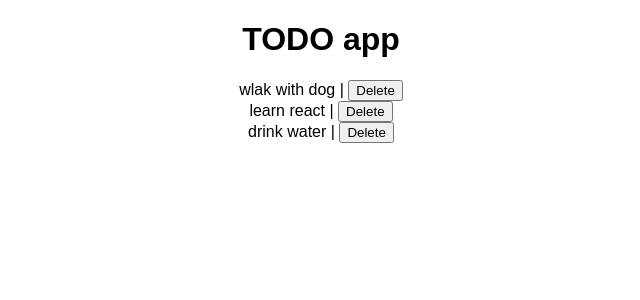
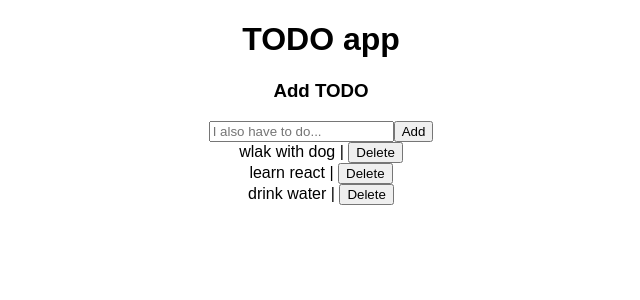
Before and after one commit to MacRayy/react-todo-app, a React (Create React App) app in the folder to-do-app/: page / in a window 1280 px wide. Shown: the top 300 px of the page, without its empty margins (319-959 px from the left). Built offline with nearby package versions, Linux system fonts and the light colour scheme.

Commit message:
feat(todo): add new todo item

```diff
--- a/to-do-app/src/App.js
+++ b/to-do-app/src/App.js
@@ -2,20 +2,21 @@ import React, { Component } from 'react'
 import './App.css'
 
 import TodoItem from './todo-item'
+import AddTodo from './add-todo'
 
 const todos = [
 	{
-		name: 'wlak with dog',
+		todo: 'wlak with dog',
 		id: 1,
 		done: true
 	},
 	{
-		name: 'learn react',
+		todo: 'learn react',
 		id: 2,
 		done: false
 	},
 	{
-		name: 'drink water',
+		todo: 'drink water',
 		id: 3,
 		done: false
 	}
@@ -28,9 +29,11 @@ class App extends Component {
 		super(props)
 
 		this.state = {
-			todos: JSON.parse(localStorage.getItem('todos'))
+			todos: JSON.parse(localStorage.getItem('todos')),
+			lastId: 0
 		}
 
+		this.onAdd = this.onAdd.bind(this)
 		this.onDelete = this.onDelete.bind(this)
 	}
 
@@ -39,9 +42,30 @@ class App extends Component {
 		this.setState({ todos })
 	}
 
+	componentDidMount() {
+		this.state.lastId = this.state.todos[0] !== undefined ? this.state.todos[this.state.todos.length - 1].id : 0
+	}
+
 	getTodos() {
 		return this.state.todos
 
+	}
+
+	setId() {
+		return this.state.lastId = this.state.lastId + 1
+	}
+
+	onAdd(todo) {
+		const todos = this.getTodos()
+		let id = this.setId()
+
+		todos.push({
+			todo,
+			done: false,
+			id: id
+		})
+
+		console.log(todos)
 	}
 
 	onDelete(id) {
@@ -62,6 +86,10 @@ class App extends Component {
 			<div className="App">
 				<h1>TODO app</h1>
 
+				<AddTodo
+					onAdd={this.onAdd}
+				/>
+
 				{
 					this.state.todos.map(todo => {
 						return (
--- /dev/null
+++ b/to-do-app/src/add-todo.js
@@ -0,0 +1,29 @@
+import React, { Component } from 'react'
+
+class AddTodo extends Component {
+	constructor(props) {
+		super(props)
+
+		this.onSubmit = this.onSubmit.bind(this)
+	}
+
+	onSubmit(event) {
+		event.preventDefault()
+
+		this.props.onAdd(this.todoInput.value)
+
+		this.todoInput.value = ''
+	}
+
+	render() {
+		return (
+			<form onSubmit={this.onSubmit}>
+				<h3>Add TODO</h3>
+				<input placeholder="I also have to do..." ref={todoInput => this.todoInput = todoInput}/>
+				<button>Add</button>
+			</form>
+		)
+	}
+}
+
+export default AddTodo
--- a/to-do-app/src/todo-item.js
+++ b/to-do-app/src/todo-item.js
@@ -14,11 +14,11 @@ class TodoItem extends Component {
 	}
 
 	render() {
-		const { name, id, done } = this.props
+		const { todo, id, done } = this.props
 
 		return (
 			<div>
-				<span>{name}</span>
+				<span>{todo}</span>
 				{` | `}
 				<button onClick={this.onDelete}>Delete</button>
 			</div>
```
